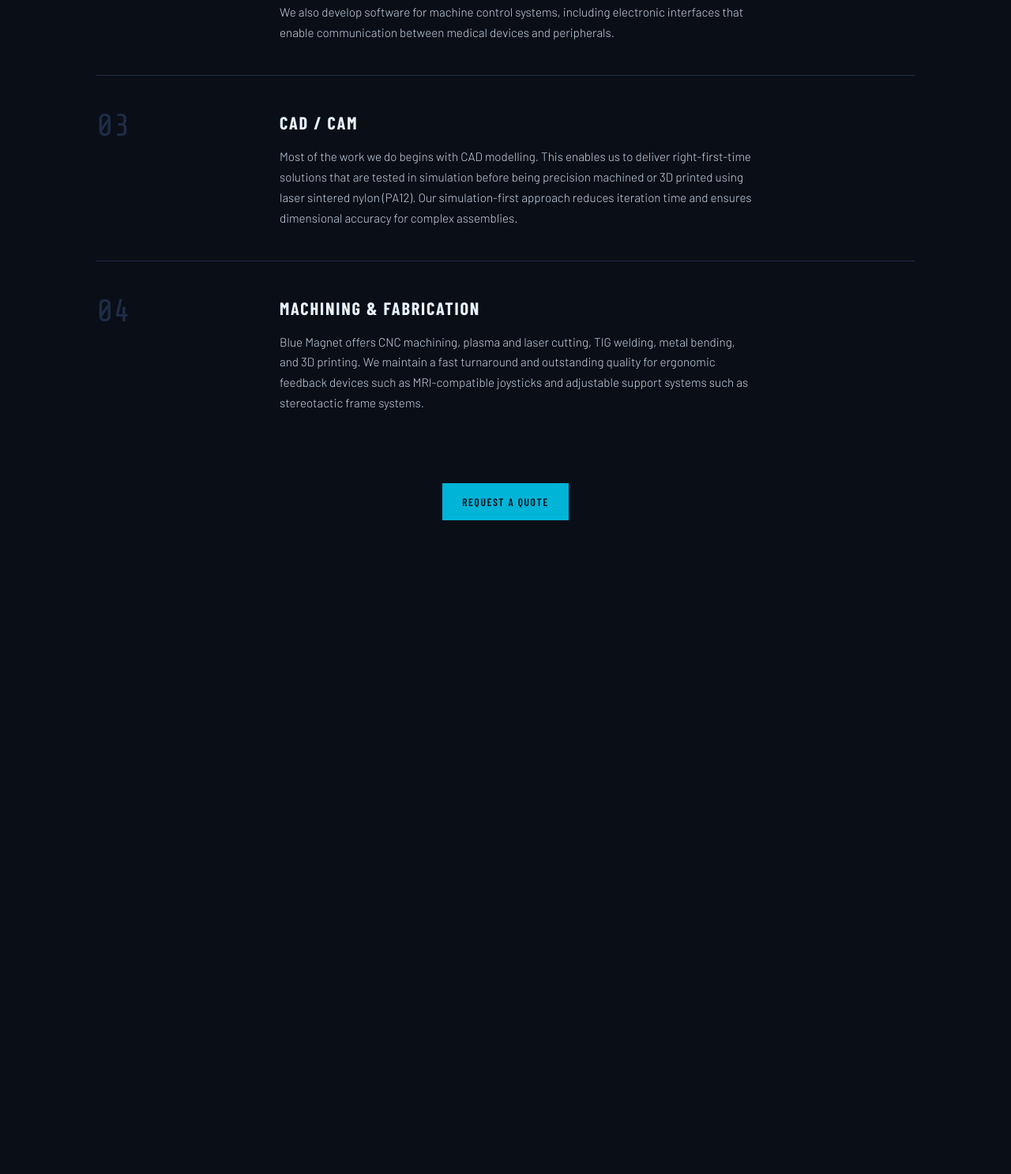
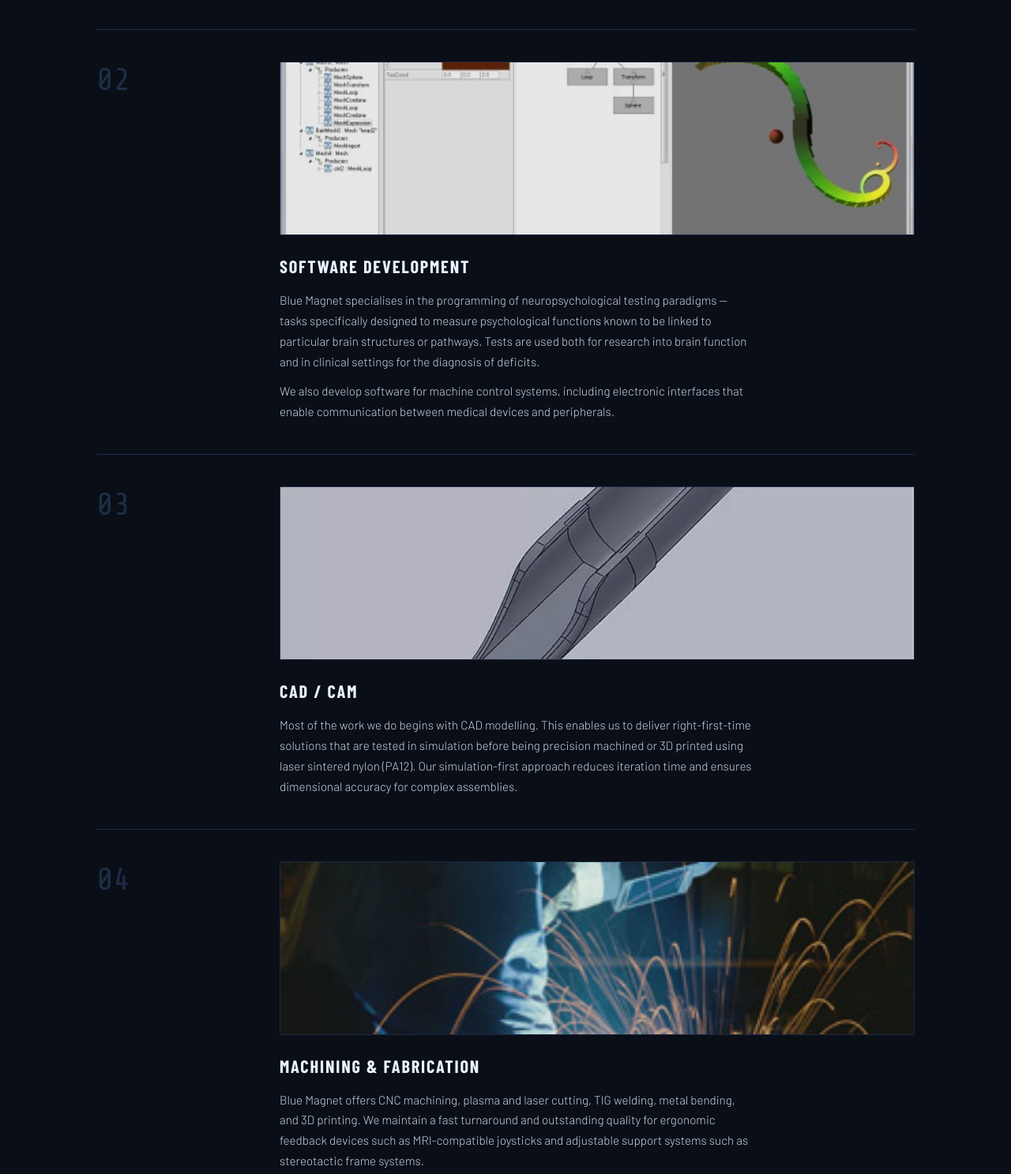
Before and after one commit to JonathanH13/bluemagnet.uk, a plain HTML site: page services.html in a window 1280 px wide. Shown: the part 898-2385 px from the top of the page at 79% size. Before the commit the page ends 1629 px from the top, so only its background shows below. Drawn offline with nearby package versions, Linux system fonts and the light colour scheme.

Commit message:
Add images and descriptions for services offered

```diff
--- a/services.html
+++ b/services.html
@@ -21,6 +21,8 @@
     <div class="service-block">
       <div class="service-num">01</div>
       <div class="service-content">
+        <img src="images/service-electronics.jpg" alt="Electronics design for medical research"
+             style="width:100%; max-height:220px; object-fit:cover; margin-bottom:1.25rem; border:1px solid var(--border); opacity:0.9;">
         <h2>Electronics Design</h2>
         <p>Our electronics development focuses primarily on interfacing medical equipment in demanding research environments. Typical requirements include the synchronisation of an MRI scanner with a peripheral device such as a hormone pump or subject response unit.</p>
         <p style="margin-top:0.75rem">Further examples include electronics for electrophysiological data acquisition, signal filtering, and interfacing with haptic devices or actuators. All designs are optimised for the electromagnetic environment of the MRI suite where applicable.</p>
@@ -30,6 +32,8 @@
     <div class="service-block">
       <div class="service-num">02</div>
       <div class="service-content">
+        <img src="images/service-software.jpg" alt="Software development for neuropsychological research"
+             style="width:100%; max-height:220px; object-fit:cover; margin-bottom:1.25rem; border:1px solid var(--border); opacity:0.9;">
         <h2>Software Development</h2>
         <p>Blue Magnet specialises in the programming of neuropsychological testing paradigms — tasks specifically designed to measure psychological functions known to be linked to particular brain structures or pathways. Tests are used both for research into brain function and in clinical settings for the diagnosis of deficits.</p>
         <p style="margin-top:0.75rem">We also develop software for machine control systems, including electronic interfaces that enable communication between medical devices and peripherals.</p>
@@ -39,6 +43,8 @@
     <div class="service-block">
       <div class="service-num">03</div>
       <div class="service-content">
+        <img src="images/service-cad.jpg" alt="CAD and CAM design services"
+             style="width:100%; max-height:220px; object-fit:cover; margin-bottom:1.25rem; border:1px solid var(--border); opacity:0.9;">
         <h2>CAD / CAM</h2>
         <p>Most of the work we do begins with CAD modelling. This enables us to deliver right-first-time solutions that are tested in simulation before being precision machined or 3D printed using laser sintered nylon (PA12). Our simulation-first approach reduces iteration time and ensures dimensional accuracy for complex assemblies.</p>
       </div>
@@ -47,6 +53,8 @@
     <div class="service-block">
       <div class="service-num">04</div>
       <div class="service-content">
+        <img src="images/service-machining.jpg" alt="CNC machining and fabrication"
+             style="width:100%; max-height:220px; object-fit:cover; margin-bottom:1.25rem; border:1px solid var(--border); opacity:0.9;">
         <h2>Machining &amp; Fabrication</h2>
         <p>Blue Magnet offers CNC machining, plasma and laser cutting, TIG welding, metal bending, and 3D printing. We maintain a fast turnaround and outstanding quality for ergonomic feedback devices such as MRI-compatible joysticks and adjustable support systems such as stereotactic frame systems.</p>
       </div>
```
